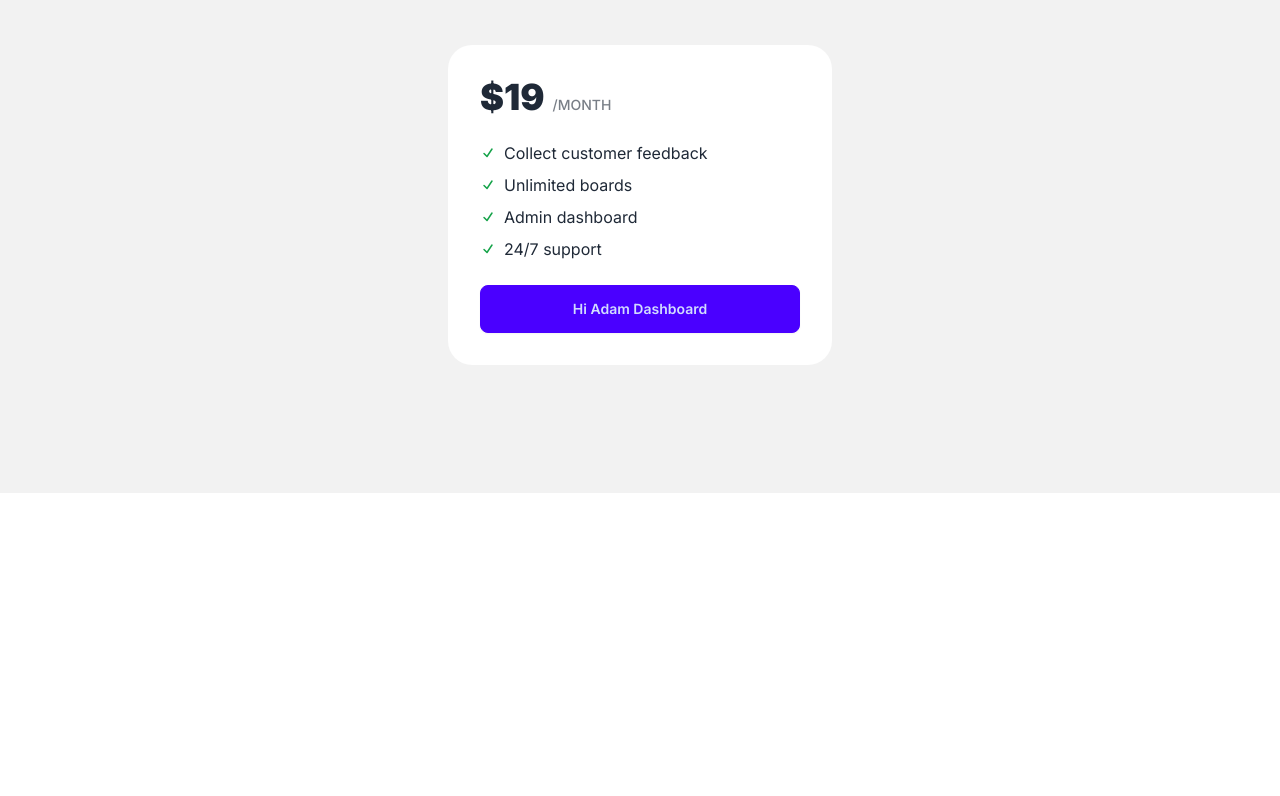
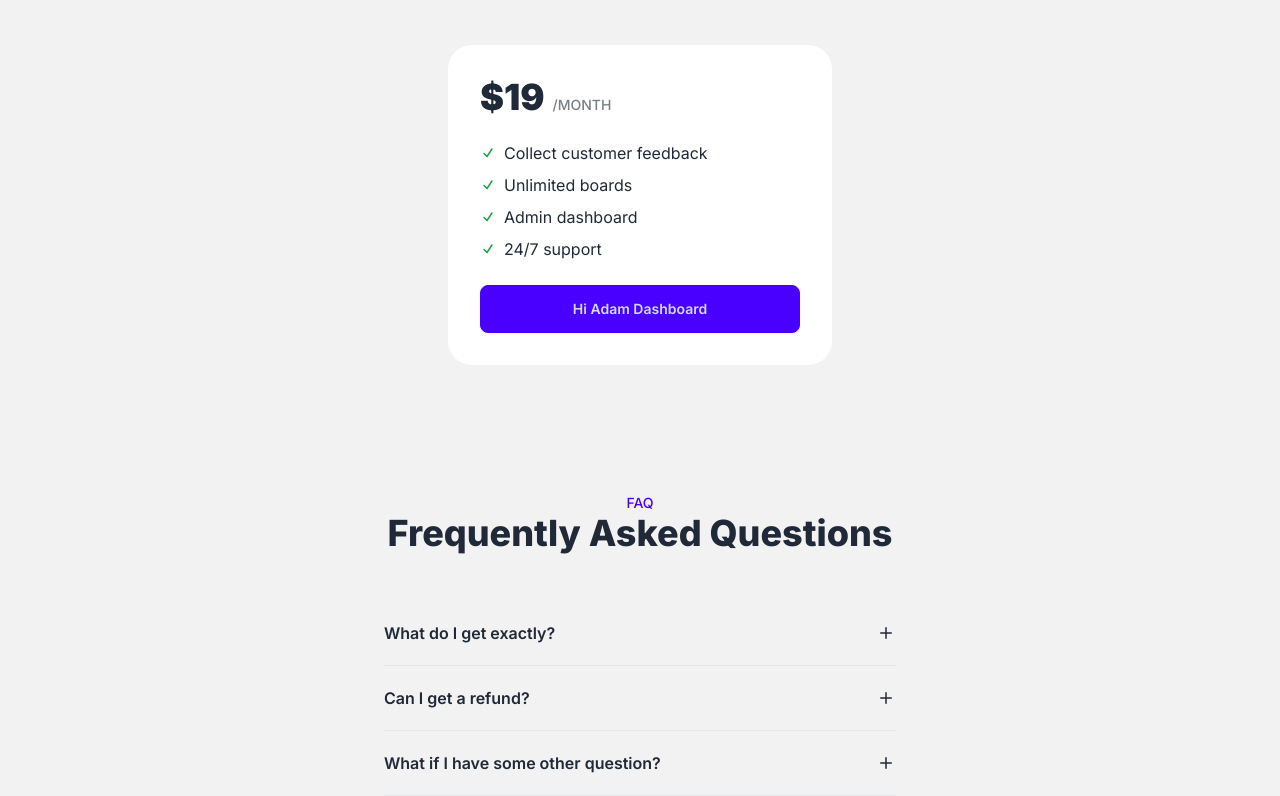
Before and after one commit to apa-sl/codefast-saas, a Next.js app: page / in a window 1280 px wide. Shown: the part 743-1539 px from the top of the page. Before the commit the page ends 1236 px from the top, so only its background shows below. Built offline with nearby package versions, Linux system fonts and the light colour scheme.

Commit message:
added FAQ section, added menu navigation

```diff
--- a/app/layout.js
+++ b/app/layout.js
@@ -10,7 +10,7 @@
 
 export default function RootLayout({ children }) {
   return (
-    <html lang="en" data-theme="light">
+    <html lang="en" data-theme="light" className="scroll-smooth">
       <body className={inter.className}>{children}</body>
     </html>
   );
--- a/app/page.js
+++ b/app/page.js
@@ -1,5 +1,5 @@
 import ButtonLogin from "@/components/ButtonLogin";
-import ListItem from "@/components/ListItem";
+import FAQListItem from "@/components/FAQListItem";
 
 export default function Home() {
   const isLoggedIn = true;
@@ -12,8 +12,12 @@
         <div className="flex justify-between items-center px-8 py-2 max-w-3xl mx-auto">
           <div className="font-bold">CodeFast SaaS</div>
           <nav className="space-x-4 max-md:hidden">
-            <a className="link link-hover">Pricing</a>
-            <a className="link link-hover">FAQ</a>
+            <a href="#pricing" className="link link-hover">
+              Pricing
+            </a>
+            <a href="#faq" className="link link-hover">
+              FAQ
+            </a>
           </nav>
           <div>
             <ButtonLogin isLoggedIn={isLoggedIn} name={name} />
@@ -34,7 +38,7 @@
       </section>
 
       {/* Pricing */}
-      <section className="bg-base-200">
+      <section id="pricing" className="bg-base-200">
         <div className="px-8 py-32 max-w-3xl mx-auto">
           <p className="text-sm uppercase font-medium text-primary text-center">
             Pricing
@@ -83,6 +87,31 @@
           </div>
         </div>
       </section>
+
+      {/* FAQ */}
+      <section id="faq" className="bg-base-200">
+        <div className="px-8 py-32max-w-3xl mx-auto">
+          <p className="text-sm uppercase font-medium text-primary text-center">
+            FAQ
+          </p>
+          <h2 className="text-3xl lg:text-4xl font-extrabold mb-12 text-center">
+            Frequently Asked Questions
+          </h2>
+
+          <ul className="max-w-lg mx-auto">
+            {[
+              { question: "What do I get exactly?", answer: "Lorem Ipsum" },
+              { question: "Can I get a refund?", answer: "Lorem Ipsum" },
+              {
+                question: "What if I have some other question?",
+                answer: "Lorem Ipsum",
+              },
+            ].map((qa) => (
+              <FAQListItem key={qa.question} qa={qa} />
+            ))}
+          </ul>
+        </div>
+      </section>
     </main>
   );
 }
--- /dev/null
+++ b/components/FAQListItem.js
@@ -0,0 +1,49 @@
+"use client";
+
+import { useState } from "react";
+
+const FAQListItem = ({ qa }) => {
+  const [isOpen, setIsOpen] = useState(false);
+
+  return (
+    <li key={qa.question}>
+      {/* Question - clickable */}
+      <button
+        className="py-5 font-semibold border-b w-full text-left flex items-center justify-between"
+        onClick={() => setIsOpen(!isOpen)}
+      >
+        <p>{qa.question}</p>
+        {isOpen ? (
+          <svg
+            xmlns="http://www.w3.org/2000/svg"
+            viewBox="0 0 20 20"
+            fill="currentColor"
+            className="size-5"
+          >
+            <path
+              fillRule="evenodd"
+              d="M4 10a.75.75 0 0 1 .75-.75h10.5a.75.75 0 0 1 0 1.5H4.75A.75.75 0 0 1 4 10Z"
+              clipRule="evenodd"
+            />
+          </svg>
+        ) : (
+          <svg
+            xmlns="http://www.w3.org/2000/svg"
+            viewBox="0 0 20 20"
+            fill="currentColor"
+            className="size-5"
+          >
+            <path d="M10.75 4.75a.75.75 0 0 0-1.5 0v4.5h-4.5a.75.75 0 0 0 0 1.5h4.5v4.5a.75.75 0 0 0 1.5 0v-4.5h4.5a.75.75 0 0 0 0-1.5h-4.5v-4.5Z" />
+          </svg>
+        )}
+      </button>
+
+      {/* Answer */}
+      <div className={`${isOpen ? "block" : "hidden"} mt-3 mb-6 opacity-9`}>
+        {qa.answer}
+      </div>
+    </li>
+  );
+};
+
+export default FAQListItem;
```
